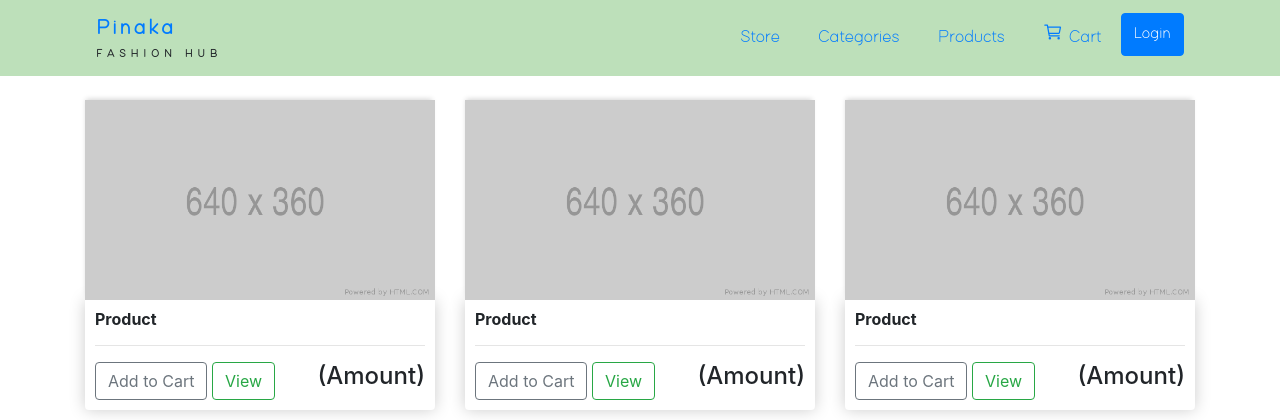
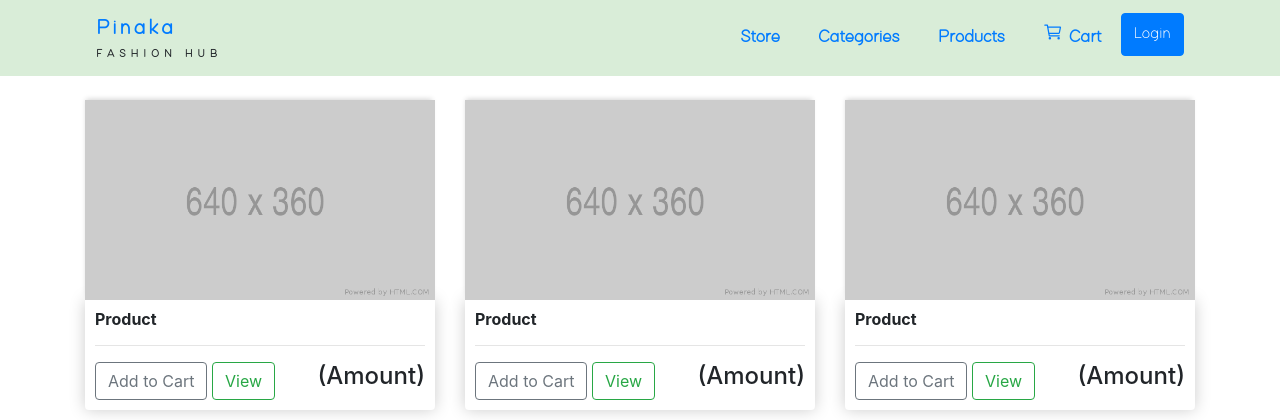
Before and after one commit to Visoneers/Pinaka, a Django app: page / in a window 1280 px wide; the page is wider, and only the part inside the window is pictured. Shown: the top 420 px of that part. Run offline with Django 3.2, Linux system fonts and the light colour scheme; some libraries are stand-ins or nearby versions.

Commit message:
no significant changes done

```diff
--- a/static/css/main.css
+++ b/static/css/main.css
@@ -36,18 +36,22 @@ ion-icon {
     overflow: hidden;
     margin-block-end: 0em;
     font-weight: bolder;
+
 }
 .heading p{
     font-size: 0.7rem;
     font-weight: bold;
     letter-spacing: 5px;
     margin-block-start: 0.2em;
+
 }
 .navigation .nav-menu{
     margin: 0;
     display: flex;
     list-style-type: none;
     font-family: "Demure";
+
+
 }
 .navigation .nav-menu a{
     padding: 0rem 1.2rem;
@@ -124,7 +128,7 @@ ion-icon {
 }
 
 .topnav {
-    background-color: rgb(189, 224, 186);
+    background-color: rgba(189, 224, 186, 0.568);
     overflow: hidden;
     height: 9.5%;
 }
--- a/store/templates/store/main.html
+++ b/store/templates/store/main.html
@@ -21,11 +21,13 @@
             </div>
             <div>
                 <ul class="nav-menu">
-                    <li><a href="{% url 'store' %}">Store</a></li>
-                    <li><a href="project.html">Categories</a></li>
-                    <li><a href="product.html">Products</a></li>
-                    <li><a href="{% url 'cart' %}"><ion-icon name="cart-outline"></ion-icon>Cart</ion-icon></a></li>
+
+                    <li><a href="{% url 'store' %}"><strong>Store</strong></a></li>
+                    <li><a href="project.html"><strong>Categories</strong></a></li>
+                    <li><a href="product.html"><strong>Products</strong></a></li>
+                    <li><a href="{% url 'cart' %}"><ion-icon name="cart-outline"></ion-icon><strong>Cart</strong></ion-icon></a></li>
                     <button type="button" class="btn btn-primary">Login</button>
+
                 </ul>
             </div>
         </nav>
```
